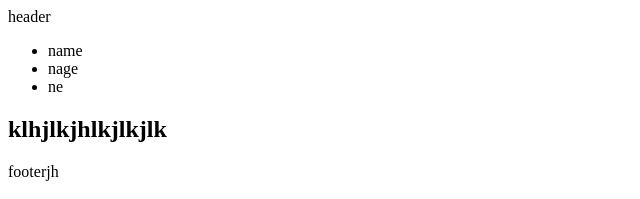
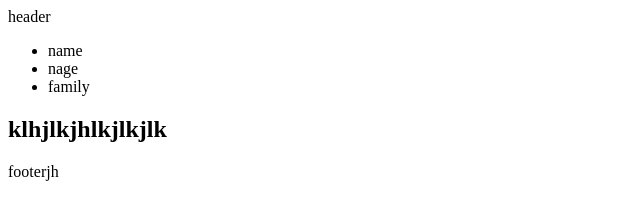
Before and after one commit to infozamani/new-one, a website: page index.html in a window 1280 px wide. Shown: the top 199 px of the page, 0-640 px from the left. Drawn offline with Linux system fonts and the light colour scheme.

Commit message:
Update index.html

```diff
--- a/index.html
+++ b/index.html
@@ -13,7 +13,7 @@
     <ul>
         <li>name</li>
         <li>nage</li>
-        <li>ne</li>
+        <li>family</li>
     </ul>
     <h1>klhjlkjhlkjlkjlk</h1>
 </nav>
```
